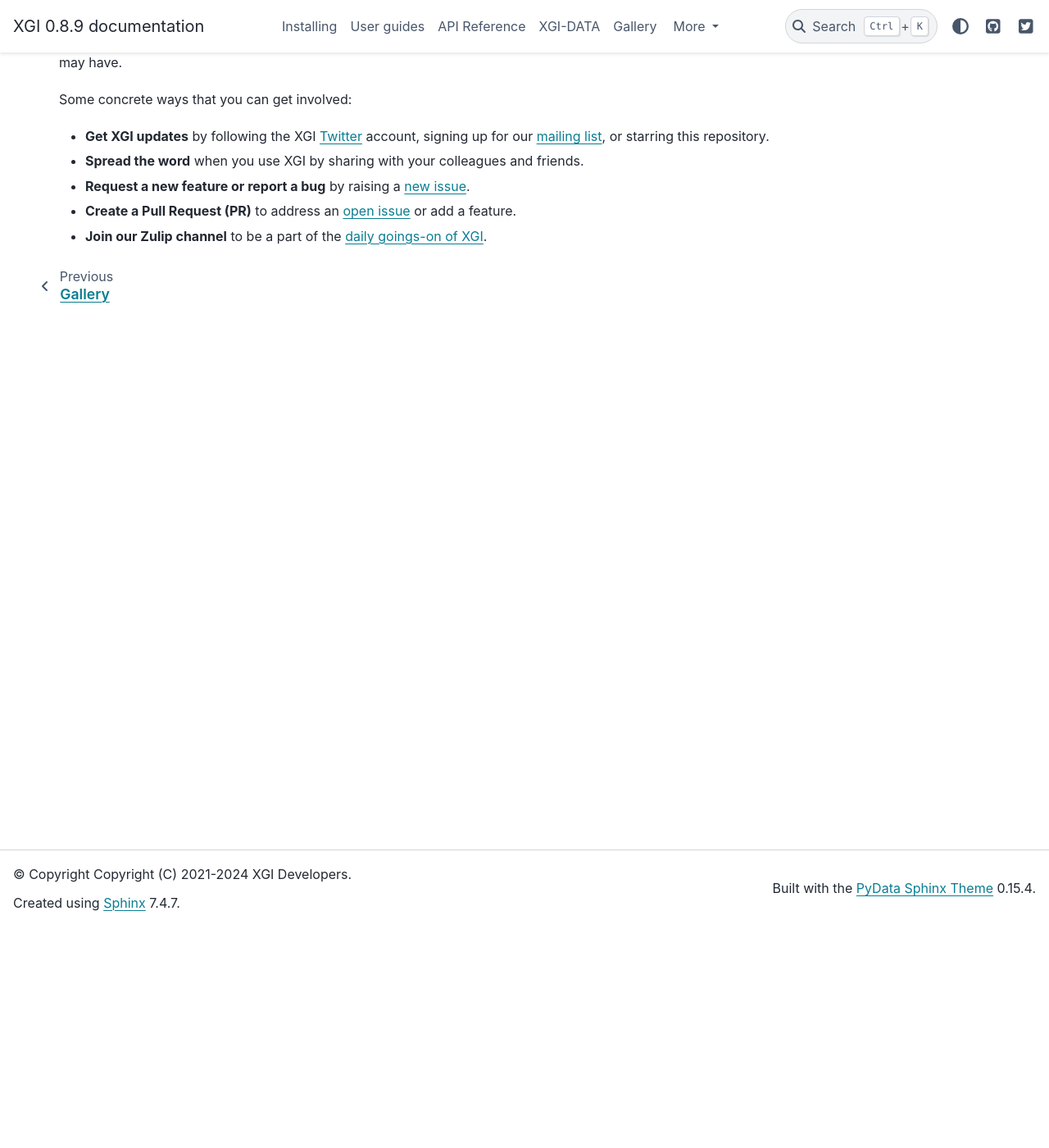
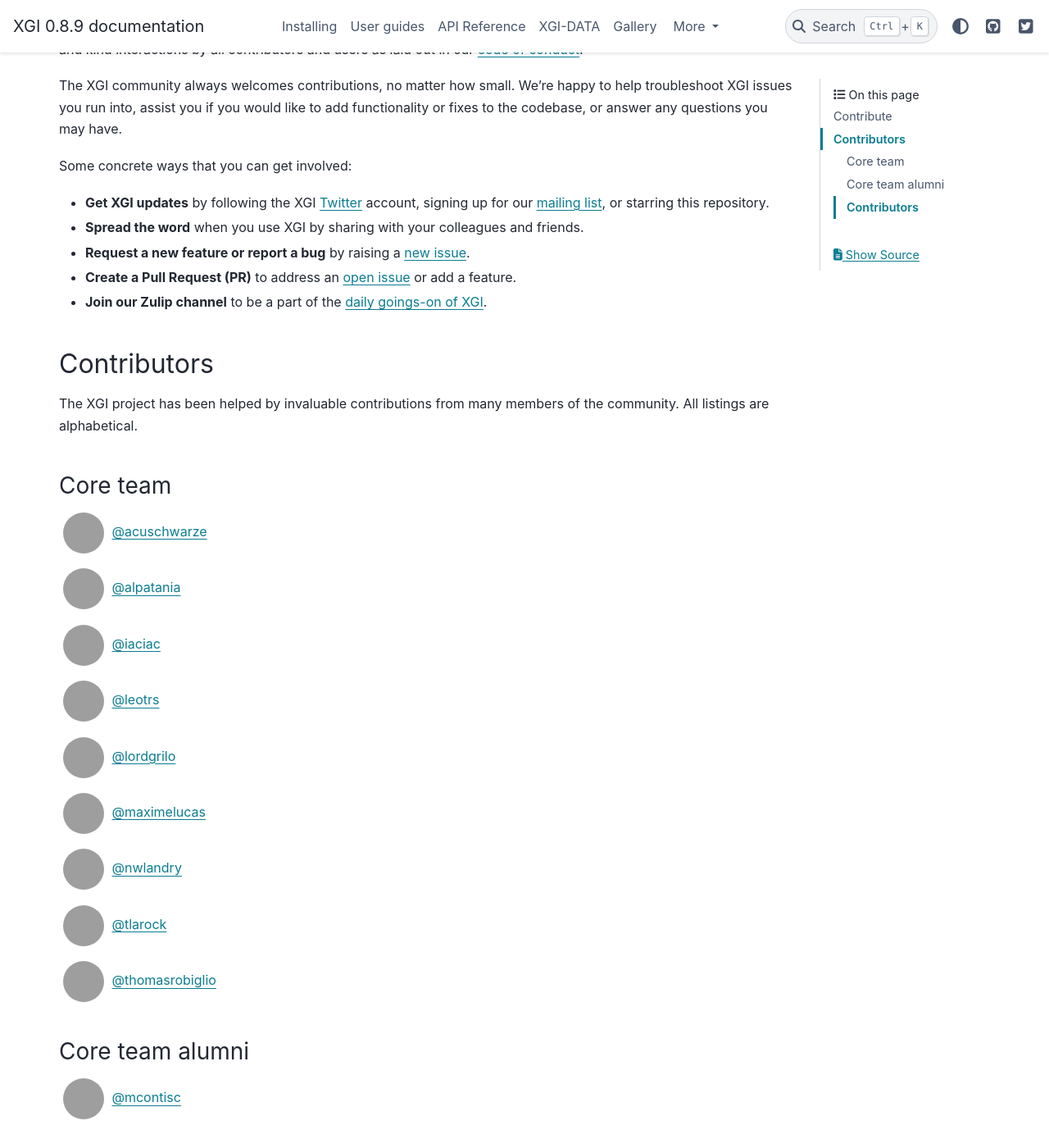
Before and after one commit to xgi-org/xgi, a Sphinx documentation site: the page built from docs/source/contribute.rst, in a window 1280 px wide and 1400 px high, scrolled down 270 px. Shown: the whole window at 82% size. Built offline with Sphinx 7.4.7 and the PyData theme 0.15.4, drawn with Linux system fonts in a browser that asks for light colours; pages that are not in the unit, such as notebooks, are missing from menus; some of the changed text lies outside the part shown; grey boxes are pictures that could not be loaded.

Commit message:
docs: added back contributors

```diff
--- a/docs/source/contribute.rst
+++ b/docs/source/contribute.rst
@@ -21,3 +25,165 @@
 * **Request a new feature or report a bug** by raising a `new issue <https://github.com/xgi-org/xgi/issues/new>`_.
 * **Create a Pull Request (PR)** to address an `open issue <https://github.com/xgi-org/xgi/issues>`_ or add a feature.
 * **Join our Zulip channel** to be a part of the `daily goings-on of XGI <https://xgi.zulipchat.com/join/7agfwo7dh7jo56ppnk5kc23r/>`_.
+
+
+Contributors
+============
+
+The XGI project has been helped by invaluable contributions from many members of the community. All listings are alphabetical.
+
+Core team
+---------
+
+.. raw:: html
+
+    <p>
+        <img src="https://github.com/acuschwarze.png"
+            width="50" height="50" hspace="5"
+            style="border-radius: 50%; vertical-align: middle;"/>
+        <a href="https://github.com/acuschwarze">@acuschwarze</a>
+    </p>
+
+    <p>
+        <img src="https://github.com/alpatania.png"
+            width="50" height="50" hspace="5"
+            style="border-radius: 50%; vertical-align: middle;"/>
+        <a href="https://github.com/alpatania">@alpatania</a>
+    </p>
+
+    <p>
+        <img src="https://github.com/iaciac.png"
+            width="50" height="50" hspace="5"
+            style="border-radius: 50%; vertical-align: middle;"/>
+        <a href="https://github.com/iaciac">@iaciac</a>
+    </p>
+
+    <p>
+        <img src="https://github.com/leotrs.png"
+            width="50" height="50" hspace="5"
+            style="border-radius: 50%; vertical-align: middle;"/>
+        <a href="https://github.com/leotrs">@leotrs</a>
+    </p>
+
+    <p>
+        <img src="https://github.com/lordgrilo.png"
+            width="50" height="50" hspace="5"
+            style="border-radius: 50%; vertical-align: middle;"/>
+        <a href="https://github.com/lordgrilo">@lordgrilo</a>
+    </p>
+
+    <p>
+        <img src="https://github.com/maximelucas.png"
+            width="50" height="50" hspace="5"
+            style="border-radius: 50%; vertical-align: middle;"/>
+        <a href="https://github.com/maximelucas">@maximelucas</a>
+    </p>
+
+    <p>
+        <img src="https://github.com/nwlandry.png"
+            width="50" height="50" hspace="5"
+            style="border-radius: 50%; vertical-align: middle;"/>
+        <a href="https://github.com/nwlandry">@nwlandry</a>
+    </p>
+
+    <p>
+        <img src="https://github.com/tlarock.png"
+            width="50" height="50" hspace="5"
+            style="border-radius: 50%; vertical-align: middle;"/>
+        <a href="https://github.com/tlarock">@tlarock</a>
+    </p>
+
+    <p>
+        <img src="https://github.com/thomasrobiglio.png"
+            width="50" height="50" hspace="5"
+            style="border-radius: 50%; vertical-align: middle;"/>
+        <a href="https://github.com/thomasrobiglio">@thomasrobiglio</a>
+    </p>
+
+
+Core team alumni
+----------------
+
+.. raw:: html
+
+    <p>
+        <img src="https://github.com/mcontisc.png"
+            width="50" height="50" hspace="5"
+            style="border-radius: 50%; vertical-align: middle;"/>
+        <a href="https://github.com/mcontisc">@mcontisc</a>
+    </p>
+
+Contributors
+------------
+
+.. raw:: html
+
+    <p>
+        <img src="https://github.com/acombretrenouard.png"
+            width="50" height="50" hspace="5"
+            style="border-radius: 50%; vertical-align: middle;"/>
+        <a href="https://github.com/acombretrenouard">@acombretrenouard</a>
+    </p>
+
+    <p>
+        <img src="https://github.com/aleable.png"
+            width="50" height="50" hspace="5"
+            style="border-radius: 50%; vertical-align: middle;"/>
+        <a href="https://github.com/aleable">@aleable</a>
+    </p>
+
+    <p>
+        <img src="https://github.com/arnaudon.png"
+                width="50" height="50" hspace="5"
+                style="border-radius: 50%; vertical-align: middle;"/>
+        <a href="https://github.com/arnaudon">@arnaudon</a>
+    </p>
+
+    <p>
+        <img src="https://github.com/colltoaction.png"
+            width="50" height="50" hspace="5"
+            style="border-radius: 50%; vertical-align: middle;"/>
+        <a href="https://github.com/colltoaction">@colltoaction</a>
+    </p>
+
+    <p>
+        <img src="https://github.com/doabell.png"
+            width="50" height="50" hspace="5"
+            style="border-radius: 50%; vertical-align: middle;"/>
+        <a href="https://github.com/doabell">@doabell</a>
+    </p>
+
+    <p>
+        <img src="https://github.com/goznalo-git.png"
+            width="50" height="50" hspace="5"
+            style="border-radius: 50%; vertical-align: middle;"/>
+        <a href="https://github.com/goznalo-git">@goznalo-git</a>
+    </p>
+
+    <p>
+        <img src="https://github.com/marconurisso.png"
+            width="50" height="50" hspace="5"
+            style="border-radius: 50%; vertical-align: middle;"/>
+        <a href="https://github.com/marconurisso">@marconurisso</a>
+    </p>
+
+    <p>
+        <img src="https://github.com/pgberlureau.png"
+            width="50" height="50" hspace="5"
+            style="border-radius: 50%; vertical-align: middle;"/>
+        <a href="https://github.com/pgberlureau">@pgberlureau</a>
+    </p>
+
+    <p>
+        <img src="https://github.com/pietrotraversa.png"
+            width="50" height="50" hspace="5"
+            style="border-radius: 50%; vertical-align: middle;"/>
+        <a href="https://github.com/pietrotraversa">@pietrotraversa</a>
+    </p>
+
+    <p>
+        <img src="https://github.com/saad1282.png"
+            width="50" height="50" hspace="5"
+            style="border-radius: 50%; vertical-align: middle;"/>
+        <a href="https://github.com/saad1282">@saad1282</a>
+    </p>
```
Also changed, not shown: other parts of docs/source/contribute.rst (+5 -1 lines).
